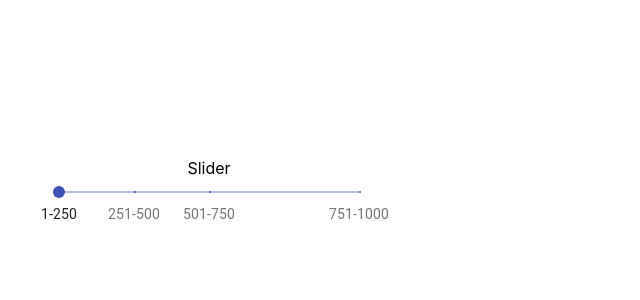
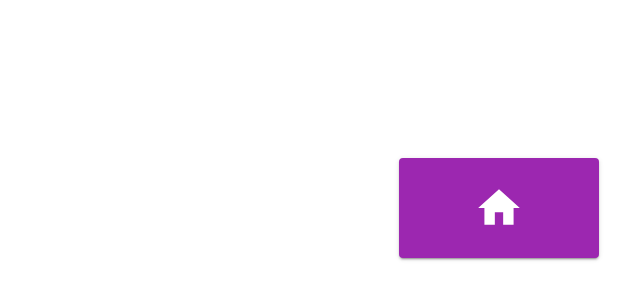
Before and after one commit to gautamV19/data-vis-client, a React (Vite) app: page /words in a window 1280 px wide. Shown: the part 342-642 px from the top of the page, without its empty margins (141-781 px from the left). Built offline with nearby package versions, Linux system fonts and the light colour scheme.

Commit message:
ui update

```diff
--- a/package.json
+++ b/package.json
@@ -11,6 +11,7 @@
     "@emotion/react": "^11.10.0",
     "@emotion/styled": "^11.10.0",
     "@material-ui/core": "^4.12.4",
+    "@mui/icons-material": "^5.8.4",
     "@mui/material": "^5.9.3",
     "@mui/styled-engine-sc": "^5.9.3",
     "d3": "^7.6.1",
--- a/src/Home.jsx
+++ b/src/Home.jsx
@@ -13,7 +13,7 @@ function App() {
   const [endDate, setEndDate] = useState(new Date());
 
   return (
-    <Grid container justifyContent="center" alignItems="flex-end" p={1}>
+    <Grid container justifyContent="center" alignItems="flex-end" p={2}>
       {/* <Grid container justifyContent="center" alignItems="flex-end"> */}
       {/* <CardMedia title="T L D V" image={youtube} /> */}
       <Grid>
@@ -27,7 +27,7 @@ function App() {
         spacing={2}
         justifyContent="space-evenly"
         alignItems="center"
-        mt={8}
+        mt={10}
         mb={6}
       >
         <Grid>
--- a/src/Wordcloud.jsx
+++ b/src/Wordcloud.jsx
@@ -9,6 +9,8 @@ import "tippy.js/themes/material.css";
 import Slider from "@material-ui/core/Slider";
 import Chip from "@material-ui/core/Chip";
 import _ from "underscore";
+import { Grid, Box, Typography, Button } from "@mui/material";
+import HomeIcon from "@mui/icons-material/Home";
 
 class Wordcloud extends React.Component {
   constructor(props) {
@@ -87,15 +89,16 @@ class Wordcloud extends React.Component {
       "</b><br><b>Analysis: Positive",
   };
   shifteventhandler(word, event) {
-    if (event.shiftKey) {
-      this.setState({
-        wordsselected: [...this.state.wordsselected, word.text],
-      });
-      console.log(this.state.wordsselected);
-    } else {
-      console.log("Press shift key");
-      console.log(this.state.wordsselected);
-    }
+    console.log(word.text);
+    // if (event.shiftKey) {
+    //   this.setState({
+    //     wordsselected: [...this.state.wordsselected, word.text],
+    //   });
+    //   console.log(this.state.wordsselected);
+    // } else {
+    //   console.log("Press shift key");
+    //   console.log(this.state.wordsselected);
+    // }
   }
   valuetext(event, value) {
     if (value === 0) {
@@ -116,7 +119,7 @@ class Wordcloud extends React.Component {
   }
   render() {
     return (
-      <div>
+      <Grid container justifyContent="center">
         {this.state.wordsselected.map((data) => {
           return (
             <Chip
@@ -128,17 +131,19 @@ class Wordcloud extends React.Component {
           );
         })}
 
-        <div className="Wordcloud">
+        <Grid container className="Wordcloud">
           <ReactWordcloud
             words={words}
             maxWords={this.state.maxwords}
             callbacks={this.callbacks}
             options={this.options}
           />
-        </div>
+        </Grid>
 
-        <div style={{ width: 300, textAlign: "center", marginLeft: 200 }}>
-          <span style={{}}>Slider</span>
+        {/* <Grid style={{ width: 300, textAlign: "center", marginLeft: 200 }}>
+          <Typography variant="h5" color="initial">
+            Slider
+          </Typography>
           <Slider
             defaultValue={0}
             aria-labelledby="discrete-slider-restrict"
@@ -148,8 +153,21 @@ class Wordcloud extends React.Component {
             onChangeCommitted={this.valuetext}
             track={false}
           />
-        </div>
-      </div>
+        </Grid> */}
+
+        <Grid>
+          <Button
+            variant="contained"
+            color="secondary"
+            href="/"
+            // size="large"
+            // fullWidth
+            sx={{ fontSize: "50px", height: "100px", width: "200px" }}
+          >
+            <HomeIcon sx={{ fontSize: "50px" }} />
+          </Button>
+        </Grid>
+      </Grid>
     );
   }
 }
```
Also changed, not shown: 1 other file (tests, documents, lock files or other folders).
